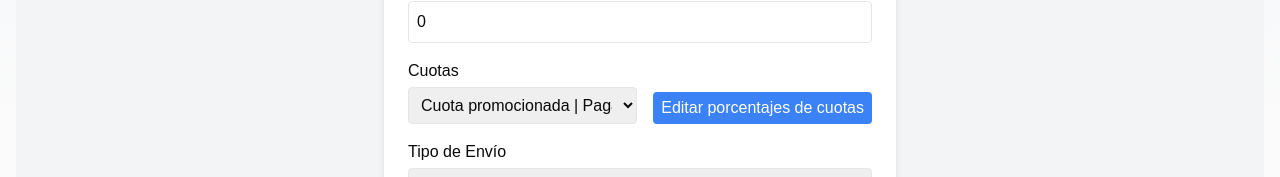
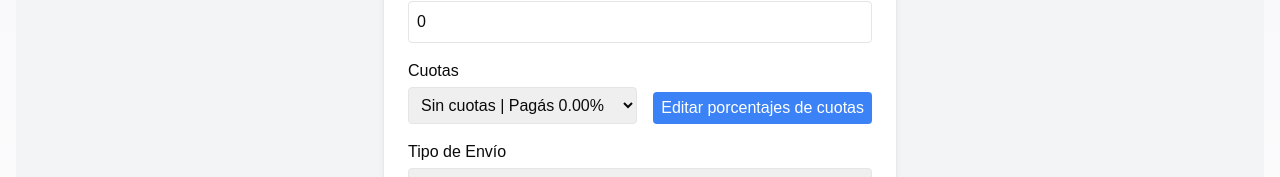
Before and after one commit to nicolas355/cotizadorMigliore, a Next.js app: page /checkprice in a window 1280 px wide. Shown: the part 409-586 px from the top of the page. Built offline with nearby package versions, Linux system fonts and the light colour scheme.

Commit message:
update MainPageCheckPrice component to change default cuotas option to "Sin cuotas"

```diff
--- a/src/components/checkprice/MainPage.tsx
+++ b/src/components/checkprice/MainPage.tsx
@@ -4,7 +4,7 @@ import { useState, useEffect } from "react"
 
 export default function MainPageCheckPrice() {
   const [price, setPrice] = useState<number>(0)
-  const [cuotas, setCuotas] = useState<string>("Cuota promocionada")
+  const [cuotas, setCuotas] = useState<string>("Sin cuotas")
   const [envioTipo, setEnvioTipo] = useState<string>("3")
   const [peso, setPeso] = useState<string>("De 5 a 10 Kg")
   const [envioTipo1, setEnvioTipo1] = useState<number>(0)
@@ -21,6 +21,7 @@ export default function MainPageCheckPrice() {
     "12 cuotas": 0.21,
     "3 cuotas SIMPLE": 0.0655,
     "6 cuotas SIMPLE": 0.1284,
+    "Sin cuotas": 0.0,
   })
 
   // Cargar configuración de cuotas desde localStorage (si existe)
@@ -112,6 +113,11 @@ export default function MainPageCheckPrice() {
               value={cuotas}
               onChange={(e) => setCuotas(e.target.value)}
             >
+              {/* Colocamos "Sin cuotas" primero */}
+              <option value="Sin cuotas">
+                Sin cuotas | Pagás{" "}
+                {((cuotasPorcentajes["Sin cuotas"] || 0) * 100).toFixed(2)}%
+              </option>
               <option value="Cuota promocionada">
                 Cuota promocionada | Pagás{" "}
                 {(cuotasPorcentajes["Cuota promocionada"] * 100).toFixed(2)}%
```
